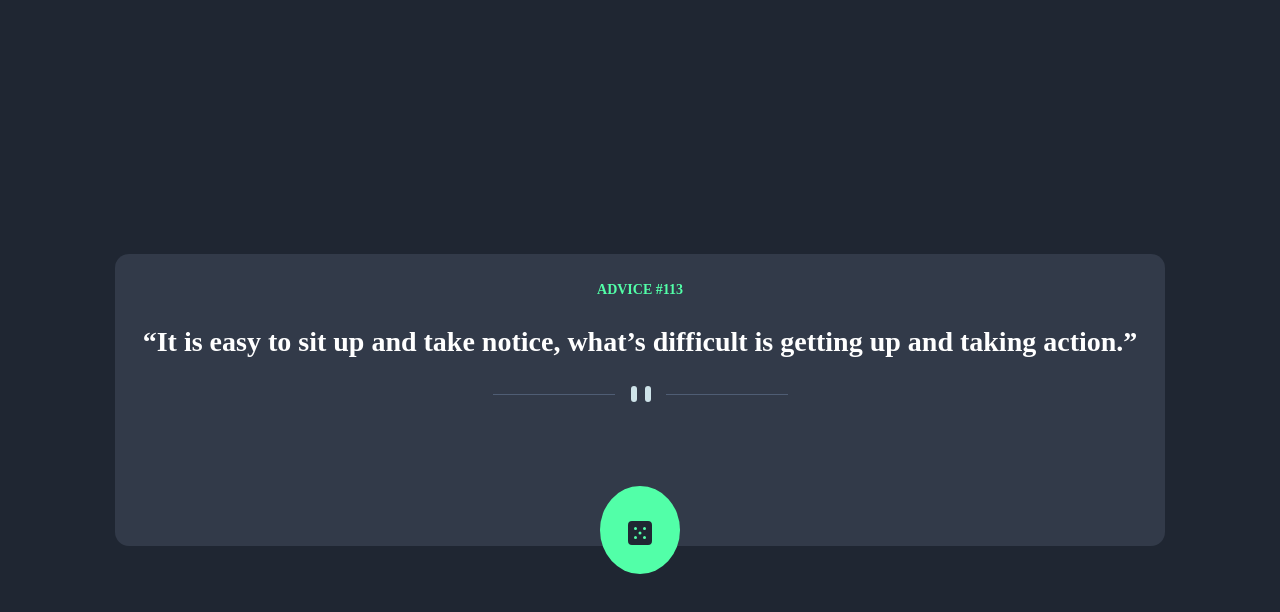
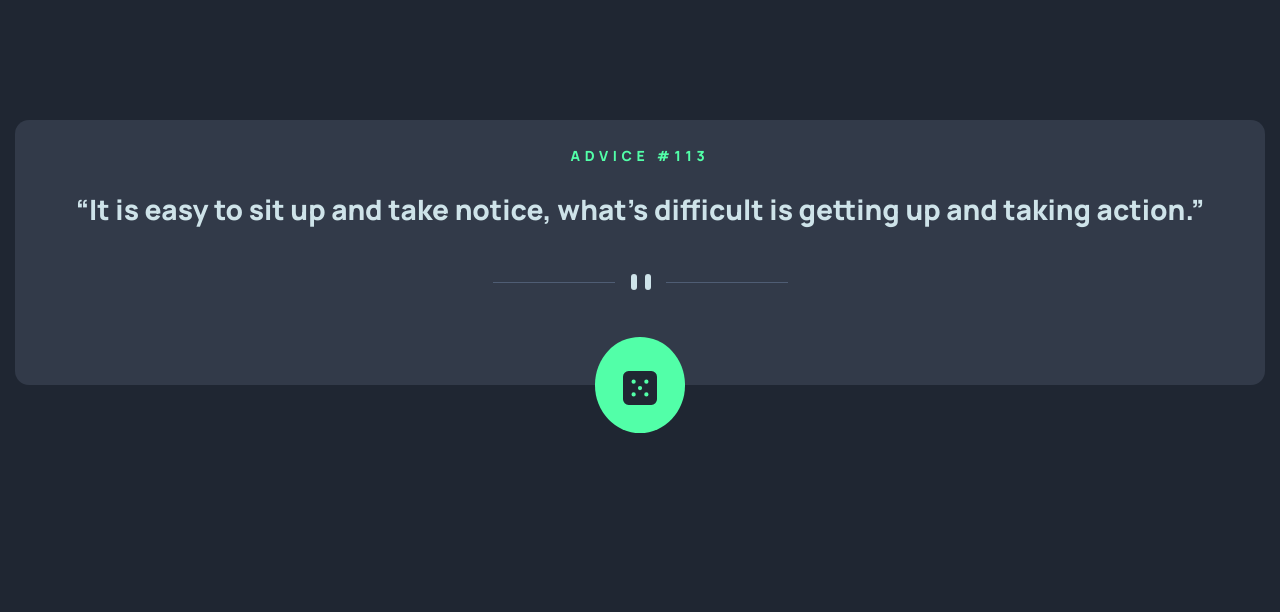
Before and after one commit to fabver82/advice-generator, a website: page index.html in a window 1280 px wide. Drawn offline with Linux system fonts and the light colour scheme; a web font is replaced by a local one.

Commit message:
add font locally + style pixel perfect

```diff
--- a/index.html
+++ b/index.html
@@ -14,9 +14,9 @@
 <body class="container">
   <section class="quote-container">
     <h2 class="quote-container__title quote-id">ADVICE #113</h2>
-    <blockquote class="quote-container__quote quote">“It is easy to sit up and take notice, what’s difficult is getting up and taking action.”</blockquote>
+    <quote class="quote-container__quote quote">“It is easy to sit up and take notice, what’s difficult is getting up and taking action.”</quote>
     <img class="quote-container__divider" src="./public/images/pattern-divider-mobile.svg" alt="divider">
-    <a id="button" class="quote-container__button" href="#"><img class="quote-container__dice" src="./public/images/icon-dice.svg" alt="dice"></a>
+    <a id="button" class="quote-container__button button" href="#"><img class="quote-container__dice" src="./public/images/icon-dice.svg" alt="dice"></a>
   </section>
   <script src="./public/js/random-quote.js"></script>
 </body>
--- a/src/sass/_container.scss
+++ b/src/sass/_container.scss
@@ -1,12 +1,10 @@
 .container{
-    display:flex;
-    flex-direction:column;
-    justify-content:center;
-    min-height:100vh;
+    margin-top:4.28rem;
 }
 .quote-container{
-    max-width:90vw;
-    margin:auto;
+    margin:15px;
+    margin-top:0px;
+    margin-bottom:0px;
     border-radius: 0.5rem;
     background-color: $darkgrayblue;
 
@@ -14,29 +12,38 @@
     flex-direction: column;
     justify-content: center;
     align-items: center;
-    gap:1rem;
-    padding:1rem;
+    padding-left:0.75rem;
+    padding-right:0.75rem;
+    padding-bottom:0;
 
     &__title{
+        padding-top:1rem;
+        padding-bottom:1rem;
         color:$neongreen;
         font-size: 0.5rem;
+        line-height: 0.6rem;
+        letter-spacing: 0.33em;
     }
     &__quote{
-        color:white;
+        color:$lightcyan;
         text-align: center;
+        line-height: 1.2rem;
     }
     &__divider{
-
+        padding-top:1.7rem;
     }
     &__button{
         padding: 1rem;
         background-color: $neongreen;
         border-radius: 50%;
         position:relative;
-        bottom:-2rem;
+        bottom:-1.7rem;
     }
     &__dice{
         vertical-align: middle;
-
+        width:1.2em;
     }
 }
+.button{
+
+}
--- a/src/sass/_variables.scss
+++ b/src/sass/_variables.scss
@@ -9,5 +9,5 @@ $darkblue :  hsl(218, 23%, 16%);
 
 @font-face {
     font-family: 'Manrope';
-    src: url('https://fonts.google.com/specimen/Manrope');
+    src: url('../../public/fonts/Manrope-ExtraBold.ttf');
 }
```
Also changed, not shown: public/css/style.css, public/fonts/Manrope-ExtraBold.ttf (added), 1 other file.
